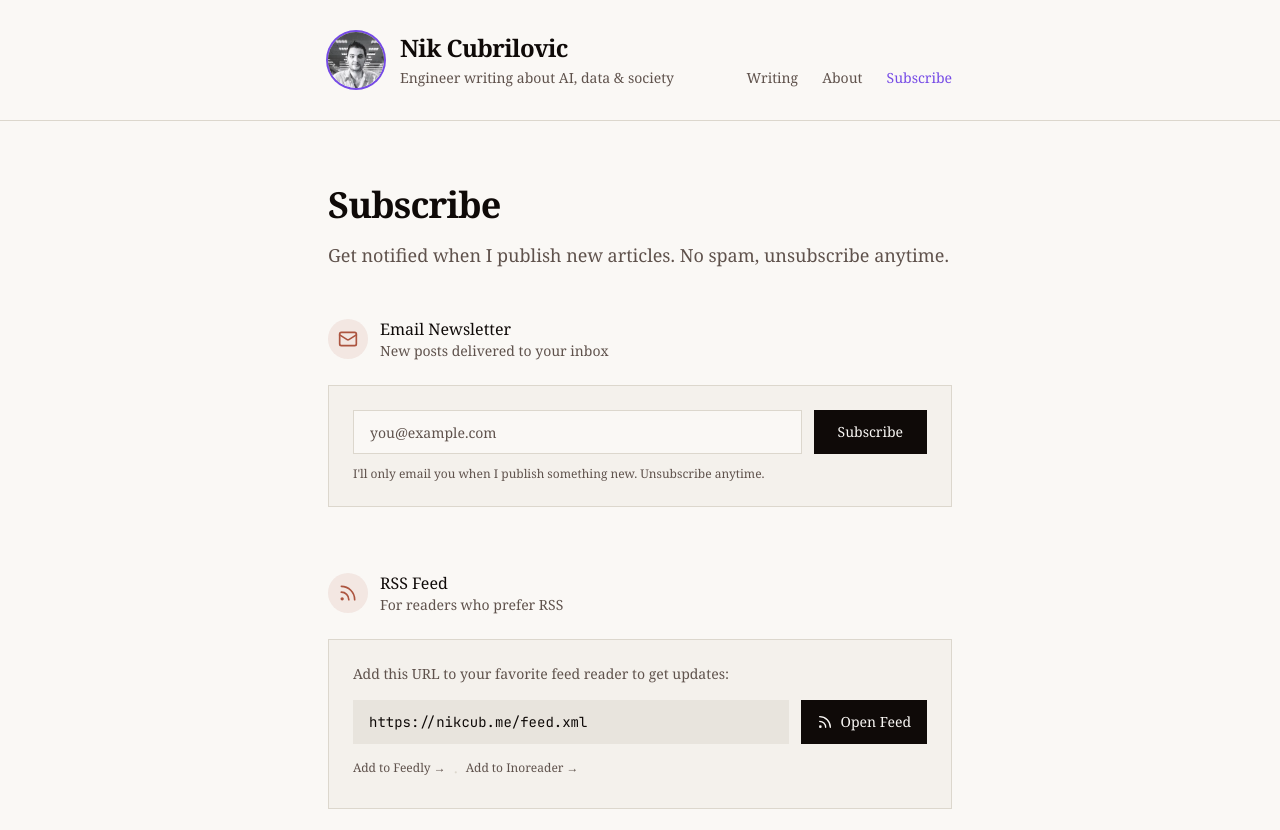
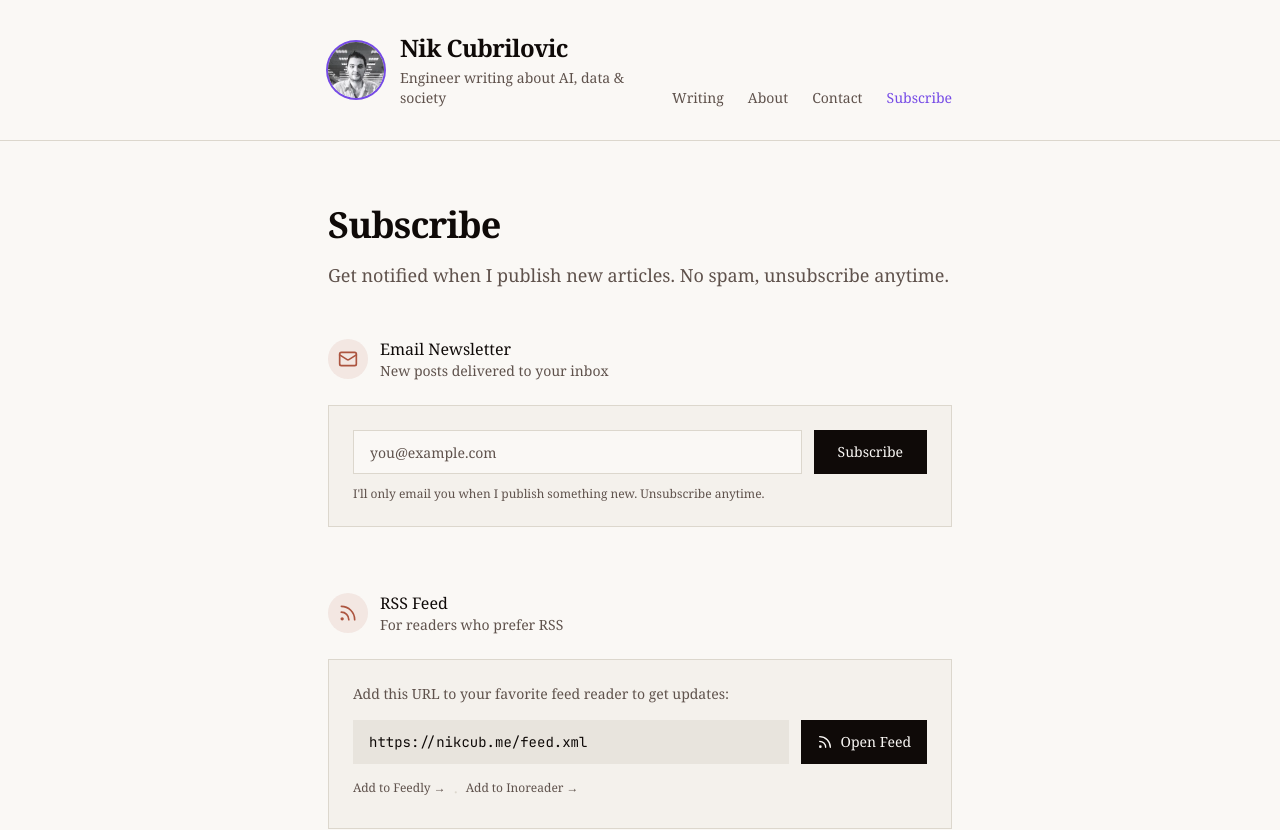
Before and after one commit to nc9/nikcub.me, a Next.js app: page /subscribe in a window 1280 px wide. Shown: the top 830 px of the page. Built offline with nearby package versions, Linux system fonts and the light colour scheme.

Commit message:
feat(ui): add contact to header, link writing to /posts

```diff
--- a/src/components/site-header.tsx
+++ b/src/components/site-header.tsx
@@ -29,7 +29,7 @@ export function SiteHeader() {
           </div>
           <nav className="flex gap-6 text-sm">
             <Link
-              href="/"
+              href="/posts"
               className="text-muted-foreground transition-colors hover:text-highlight"
             >
               Writing
@@ -39,6 +39,12 @@ export function SiteHeader() {
               className="text-muted-foreground transition-colors hover:text-highlight"
             >
               About
+            </Link>
+            <Link
+              href="/contact"
+              className="text-muted-foreground transition-colors hover:text-highlight"
+            >
+              Contact
             </Link>
             <Link
               href="/subscribe"
```
